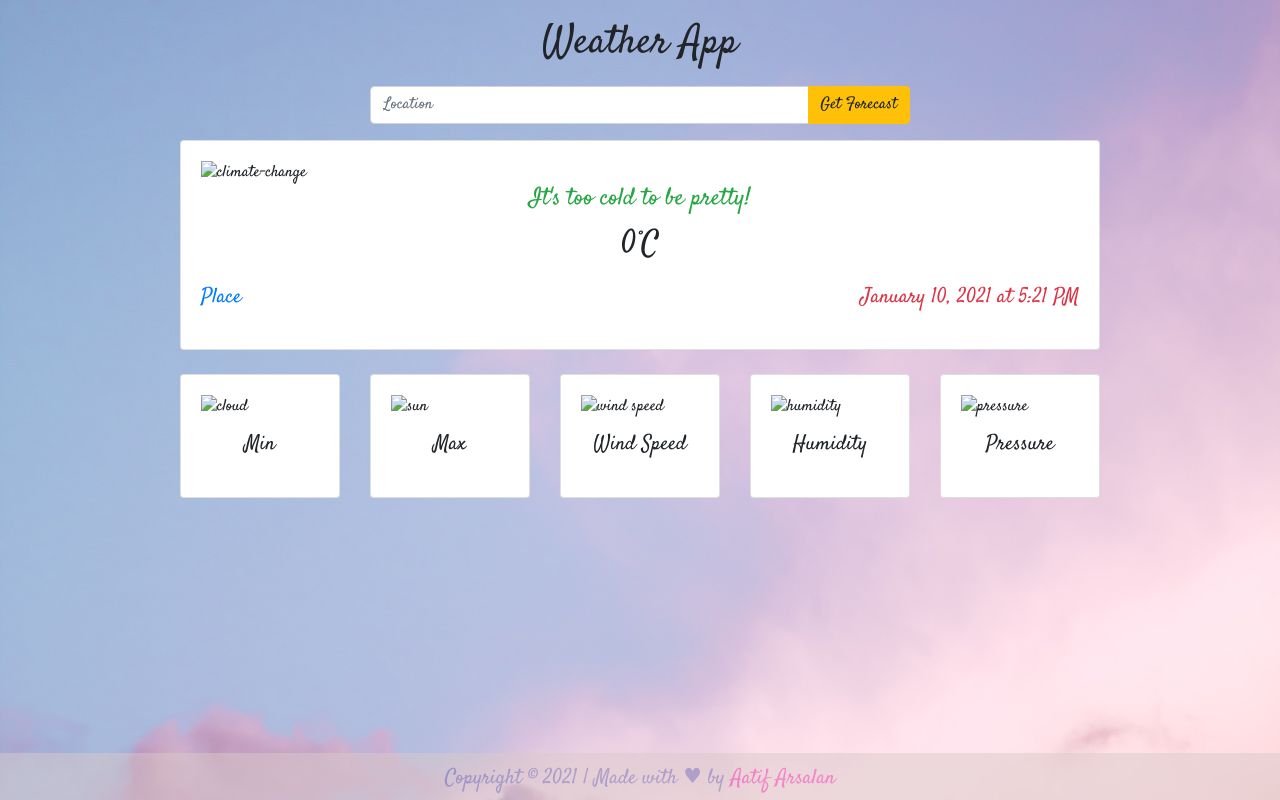
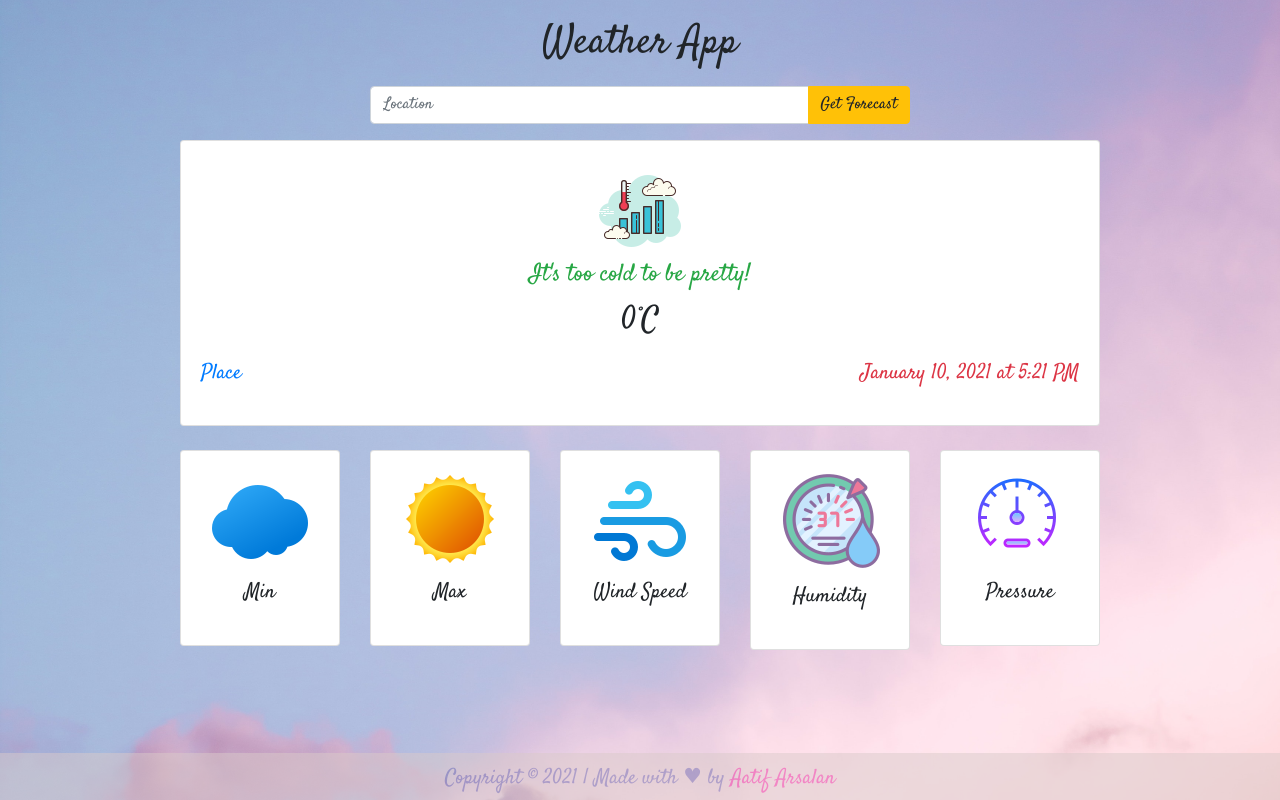
Before and after one commit to AatifArsalan/app, a plain HTML site: page index.html in a window 1280 px wide. Drawn offline with nearby package versions, Linux system fonts and the light colour scheme; files whose address does not match are found by name.

Commit message:
Update index.html

```diff
--- a/index.html
+++ b/index.html
@@ -28,7 +28,7 @@
           <div class="col-md-12 col-lg-10 align-self-center">
         <div class="card">
             <div class="card-body">
-                <img src="images/climate-change.png" alt="climate-change" class="weather-icon img-fluid mx-auto d-block">
+                <img src="climate-change.png" alt="climate-change" class="weather-icon img-fluid mx-auto d-block">
               <h4 class="card-title weather text-center text-success">It's too cold to be pretty!</h4>
               <h2 class="temp text-center">0&deg;C</h2>
               <p class="float-left place text-primary">Place</p>
@@ -42,7 +42,7 @@
             <div class="col-sm-6 col-md-4 col-lg-2">
               <div class="card">
                 <div class="card-body">
-                  <img src="images/cloud.png" class="img-fluid mx-auto d-block" alt="cloud">
+                  <img src="cloud.png" class="img-fluid mx-auto d-block" alt="cloud">
                   <p class="card-text text-center">Min</p>
                   <h5 class="min-temp value text-center text-success"></h5>
                 </div>
@@ -51,7 +51,7 @@
               <div class="col-sm-6 col-md-4 col-lg-2">
                 <div class="card">
                   <div class="card-body">
-                    <img src="images/sun.png" class="img-fluid mx-auto d-block" alt="sun">
+                    <img src="sun.png" class="img-fluid mx-auto d-block" alt="sun">
                   <p class="card-text text-center">Max</p>
                   <h5 class="max-temp value text-center text-success"></h5>
                   </div>
@@ -60,7 +60,7 @@
               <div class="col-sm-6 col-md-4 col-lg-2">
                 <div class="card">
                   <div class="card-body">
-                    <img src="images/wind.png" alt="wind speed" class="img-fluid mx-auto d-block">
+                    <img src="wind.png" alt="wind speed" class="img-fluid mx-auto d-block">
                   <p class="card-text text-center">Wind Speed</p>
                   <h5 class="wind-speed value text-center text-success"></h5>
                   </div>
@@ -69,7 +69,7 @@
               <div class="col-sm-6 col-md-4 col-lg-2">
                 <div class="card">
                   <div class="card-body">
-                    <img src="images/humidity.png" alt="humidity" class="img-fluid mx-auto d-block">
+                    <img src="humidity.png" alt="humidity" class="img-fluid mx-auto d-block">
                   <p class="card-text text-center">Humidity</p>
                   <h5 class="humidity value text-center text-success"></h5>
                   </div>
@@ -78,7 +78,7 @@
             <div class="col-sm-6 col-md-4 col-lg-2">
               <div class="card">
                 <div class="card-body">
-                    <img src="images/speed.png" alt="pressure" class="img-fluid mx-auto d-block">
+                    <img src="speed.png" alt="pressure" class="img-fluid mx-auto d-block">
                     <p class="card-text text-center">Pressure</p>
                     <h5 class="pressure value text-center text-success"></h5>
                 </div>
```
